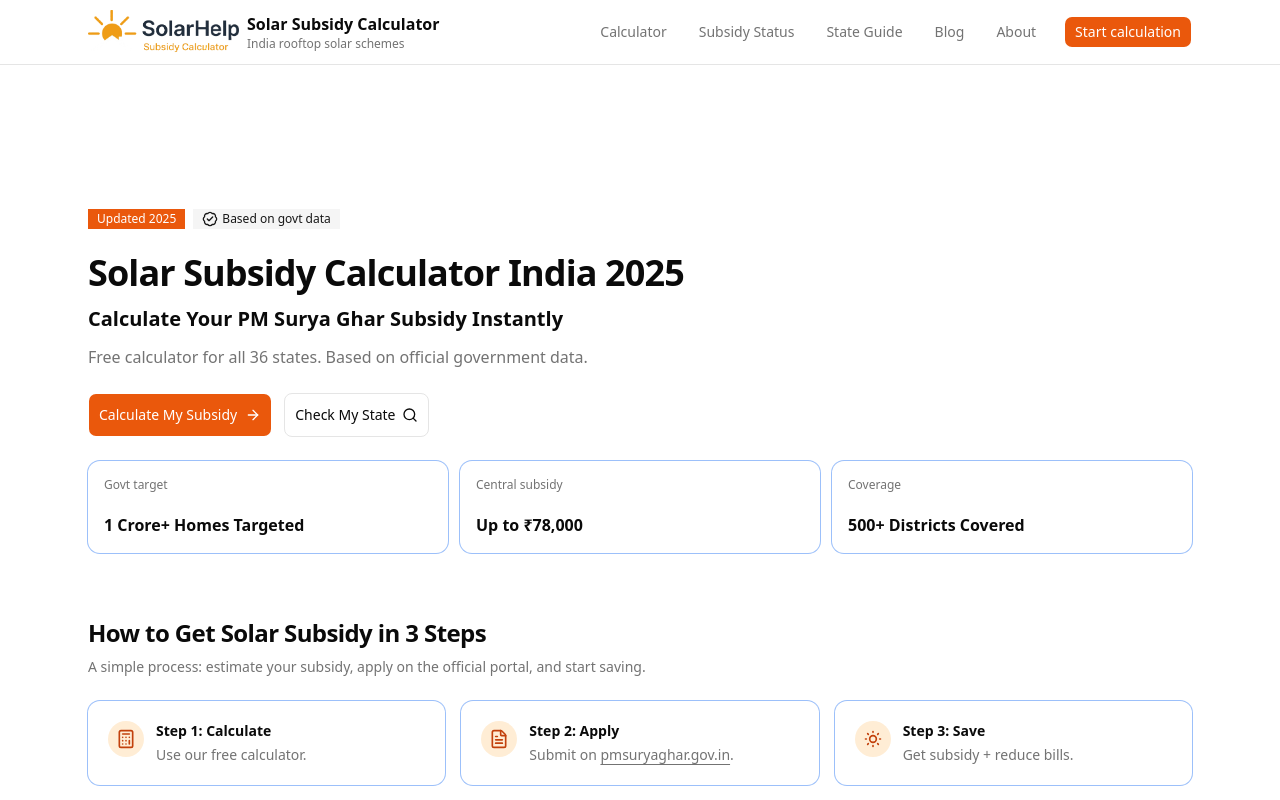
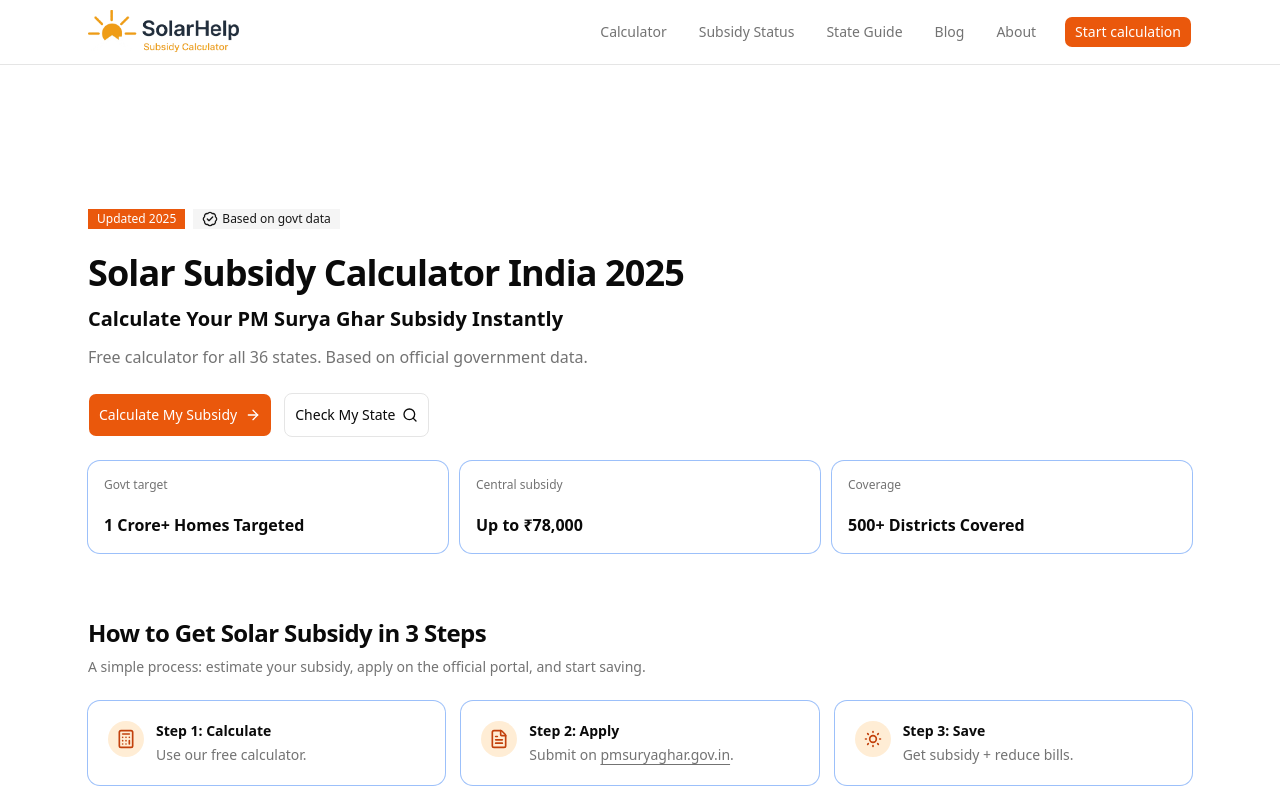
Before and after one commit to KishanPatel005/solarsubsidycalculator, a Next.js app: page / in a window 1280 px wide. Shown: the top 800 px of the page. Built offline with nearby package versions, Linux system fonts and the light colour scheme.

Commit message:
header fix

```diff
--- a/src/components/layout/Header.tsx
+++ b/src/components/layout/Header.tsx
@@ -56,14 +56,14 @@
           className="flex items-center gap-2 rounded-md focus-visible:outline-none focus-visible:ring-2 focus-visible:ring-ring focus-visible:ring-offset-2"
         >
           <Logo size="md" />
-          <span className="leading-tight">
+          {/* <span className="leading-tight">
             <span className="block text-sm font-semibold text-foreground sm:text-base">
               Solar Subsidy Calculator
             </span>
             <span className="block text-xs text-muted-foreground">
               India rooftop solar schemes
             </span>
-          </span>
+          </span> */}
         </Link>
 
         <div className="hidden items-center gap-2 sm:flex">
```
